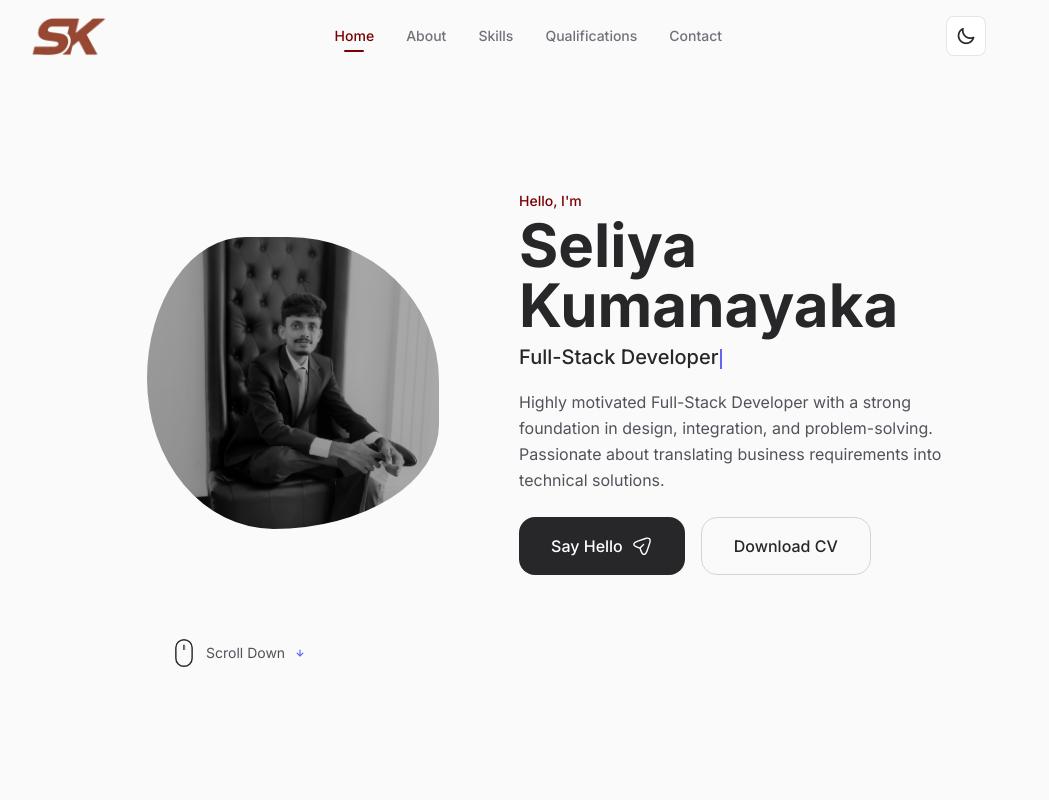
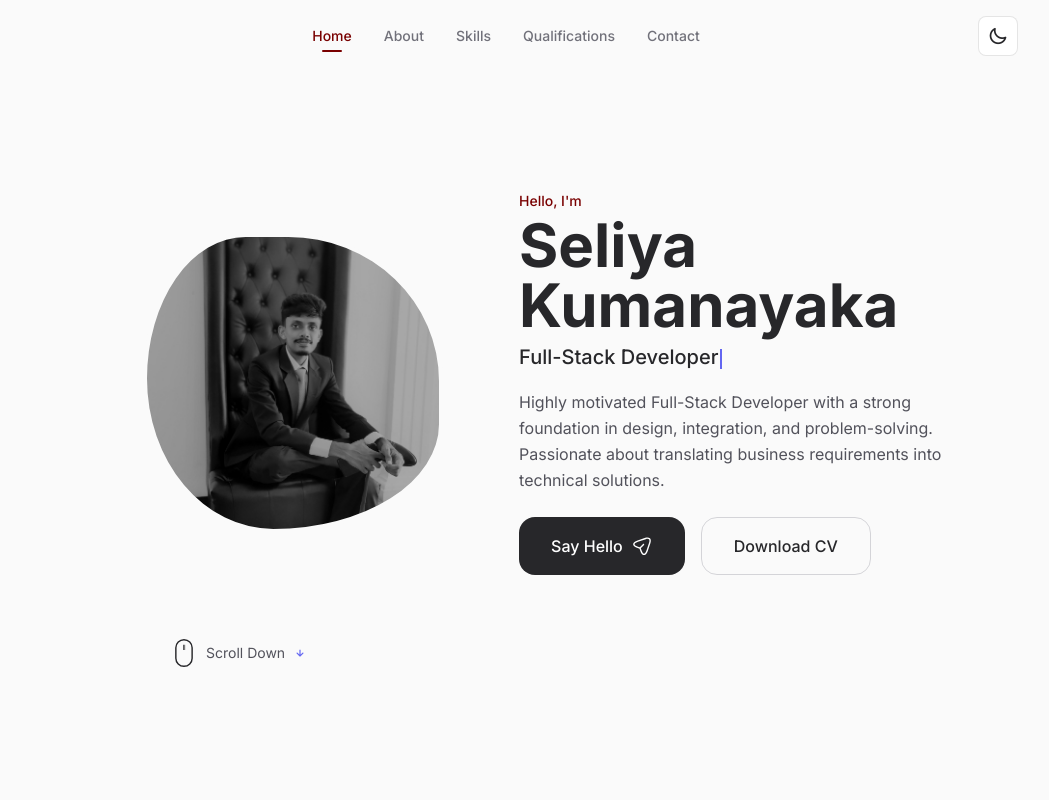
Before and after one commit to SeliyaMindula/Portfolio, a React (Create React App) app: page / in a window 1280 px wide. Shown: the top 800 px of the page, without its empty margins (134-1183 px from the left). Built offline with nearby package versions, Linux system fonts and the light colour scheme.

Commit message:
fix:update 4

```diff
--- a/src/components/header/Header.jsx
+++ b/src/components/header/Header.jsx
@@ -1,13 +1,9 @@
 import React, { useState, useEffect } from "react";
 import ThemeToggle from "./ThemeToggle";
-import LogoLight from "../../assets/logo.png";
-import LogoDark from "../../assets/logo-dark.png";
-import { useTheme } from "../../context/ThemeContext";
 import { NAV_LINKS } from "../../data/portfolio";
 import { Container } from "../ui/Section";
 
 const Header = () => {
-  const { theme } = useTheme();
   const [menuOpen, setMenuOpen] = useState(false);
   const [activeNav, setActiveNav] = useState("#home");
   const [scrolled, setScrolled] = useState(false);
@@ -54,15 +50,7 @@ const Header = () => {
           : "bg-transparent"
       }`}
     >
-      <Container className="flex h-14 md:h-[4.5rem] items-center justify-between">
-        <a href="#home" onClick={() => handleNavClick("#home")}>
-          <img
-            src={theme === "dark" ? LogoDark : LogoLight}
-            alt="Seliya Kumanayaka"
-            className="h-9 md:h-10 w-auto transition-transform hover:scale-105"
-          />
-        </a>
-
+      <Container className="relative flex h-14 md:h-[4.5rem] items-center justify-end md:justify-center">
         <nav className="hidden md:flex items-center gap-8">
           {NAV_LINKS.map(({ href, label }) => (
             <a key={href} href={href} onClick={() => handleNavClick(href)} className={linkClass(href)}>
@@ -71,7 +59,7 @@ const Header = () => {
           ))}
         </nav>
 
-        <div className="flex items-center gap-3">
+        <div className="flex items-center gap-3 md:absolute md:right-0">
           <ThemeToggle />
           <button
             type="button"
```
